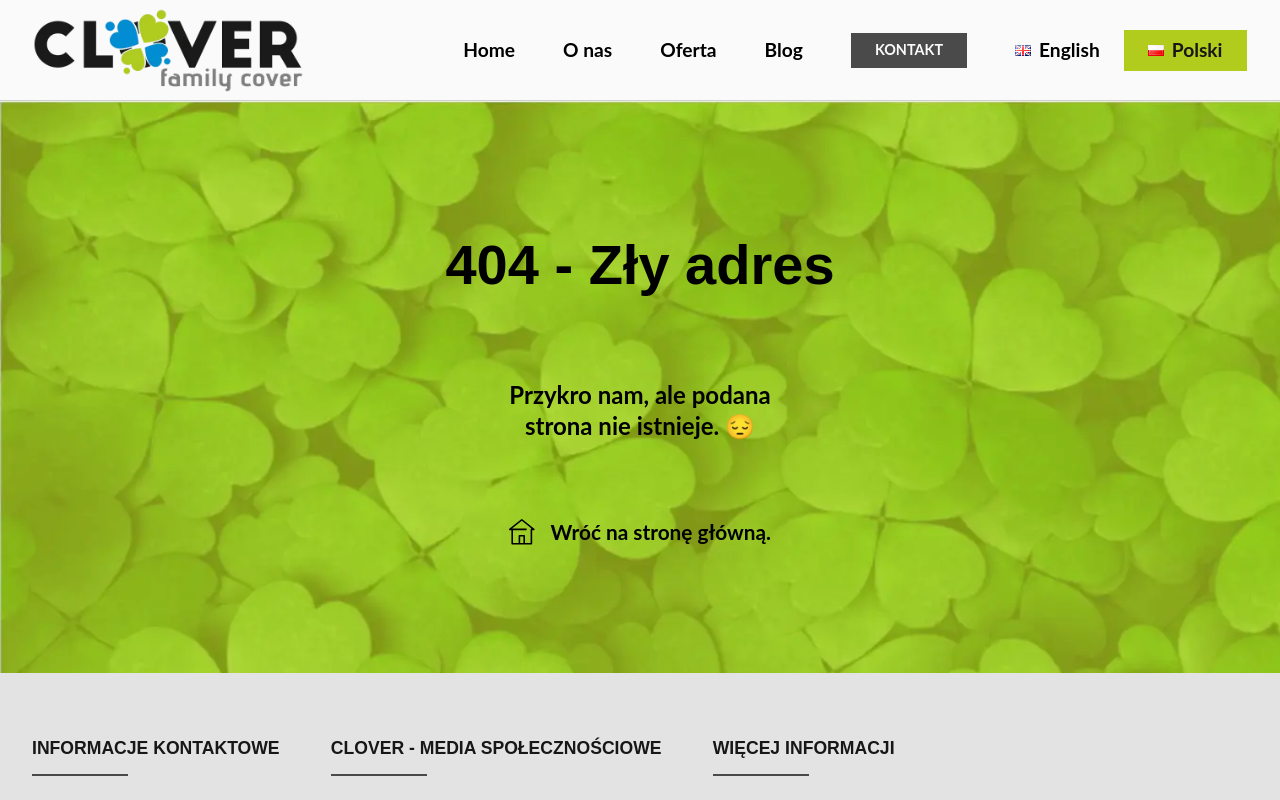
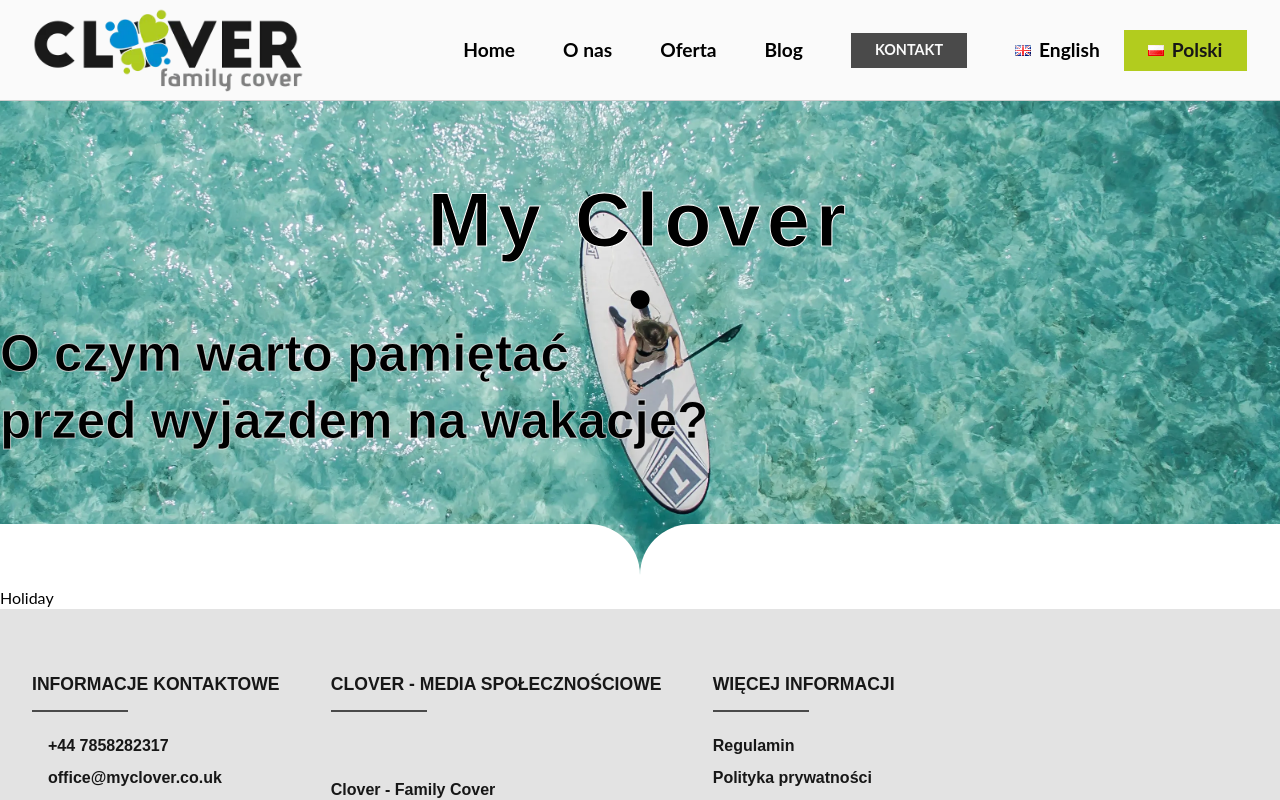
Before and after one commit to TZ-fn/MyClover, a React (Vite) app: page /blog/before-going-on-holiday in a window 1280 px wide. Shown: the top 800 px of the page. Built offline with nearby package versions, Linux system fonts and the light colour scheme; some icons are missing; a web font is replaced by a local one.

Commit message:
feat: add a new blog page

```diff
--- a/src/assets/translations/polishTranslation.ts
+++ b/src/assets/translations/polishTranslation.ts
@@ -62,7 +62,9 @@ const polishTranslation = {
     },
     postsMiniatures: postsMiniaturesPolish,
     postsData: {
-      holiday: {},
+      holiday: {
+        mainHeader: "O czym warto pamiętać przed wyjazdem na wakacje?",
+      },
       trust: {},
       lifeCover: {},
       familyEvent: {},
--- /dev/null
+++ b/src/components/Posts/HolidayContent/HolidayContent.tsx
@@ -0,0 +1,8 @@
+import useTranslation from "hooks/useTranslation";
+import styles from "./HolidayContent.module.scss";
+
+export default function HolidayContent() {
+  const [translation] = useTranslation();
+
+  return <main className={styles.mainContainer}>Holiday</main>;
+}
--- /dev/null
+++ b/src/pages/Posts/HolidayPage/HolidayPage.tsx
@@ -0,0 +1,21 @@
+import ImageDivider from "components/ImageDivider/ImageDivider";
+import ImageHeader from "components/ImageHeader/ImageHeader";
+import useTranslation from "hooks/useTranslation";
+import PageTitle from "components/PageTitle/PageTitle";
+import holiday from "assets/holiday.webp";
+import HolidayContent from "components/Posts/HolidayContent/HolidayContent";
+
+function HolidayPage() {
+  const [translation] = useTranslation();
+
+  return (
+    <>
+      <PageTitle title={translation.pages.postsData.holiday.mainHeader} />
+      <ImageHeader pageName={translation.pages.postsData.holiday.mainHeader} backgroundImage={holiday} />
+      <ImageDivider isUpwards={false} />
+      <HolidayContent />
+    </>
+  );
+}
+
+export default HolidayPage;
--- a/src/providers/BrowserRouterProvider.tsx
+++ b/src/providers/BrowserRouterProvider.tsx
@@ -12,6 +12,7 @@ import MortgagesPage from "pages/MortgagesPage/MortgagesPage";
 import CareersPage from "pages/CareersPage/CareersPage";
 import IncomeProtectionPage from "pages/IncomeProtectionPage/IncomeProtectionPage";
 import NoMatch from "pages/NoMatch/NoMatch";
+import HolidayPage from "pages/Posts/HolidayPage/HolidayPage";
 
 const router = createBrowserRouter([
   {
@@ -62,6 +63,10 @@ const router = createBrowserRouter([
         element: <IncomeProtectionPage />,
       },
       {
+        path: "/blog/before-going-on-holiday",
+        element: <HolidayPage />,
+      },
+      {
         path: "*",
         element: <NoMatch />,
       },
```
Also changed, not shown: src/assets/holiday.webp (added), src/components/Posts/HolidayContent/HolidayContent.module.scss (added).
